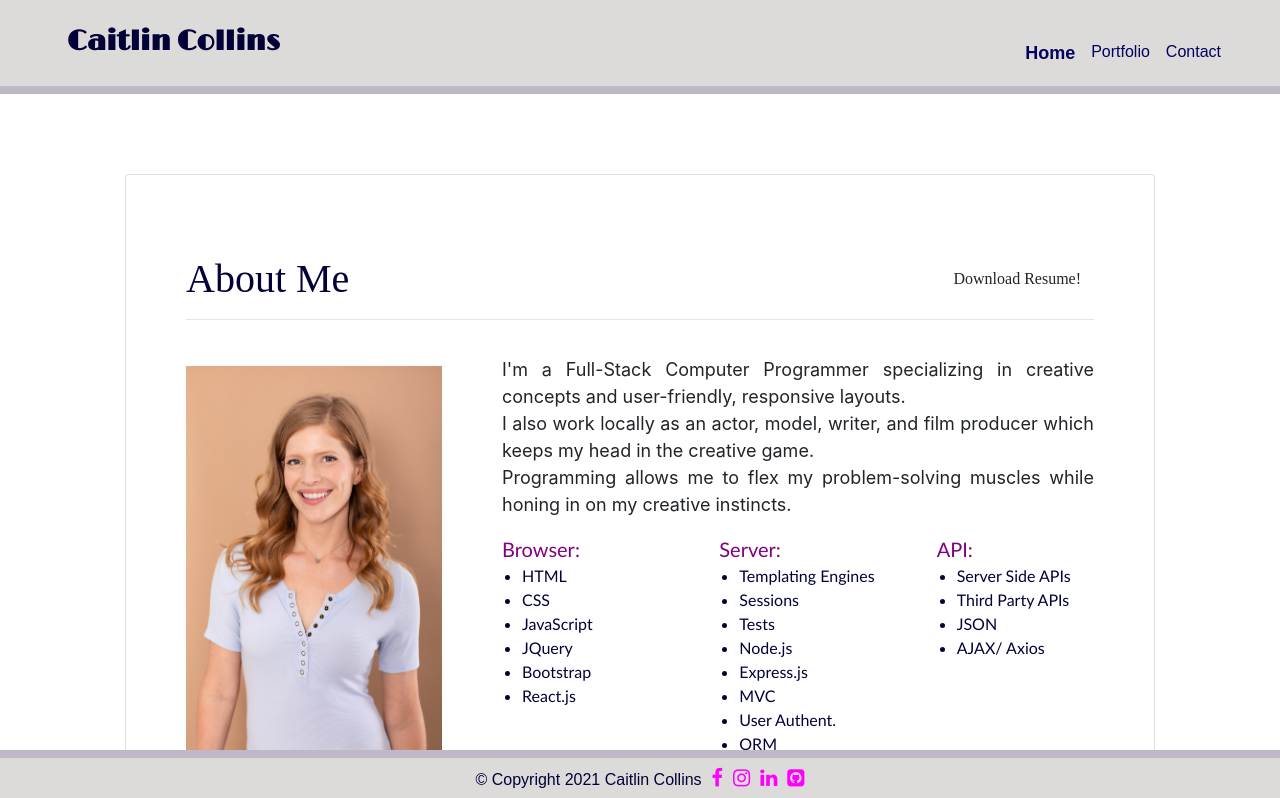
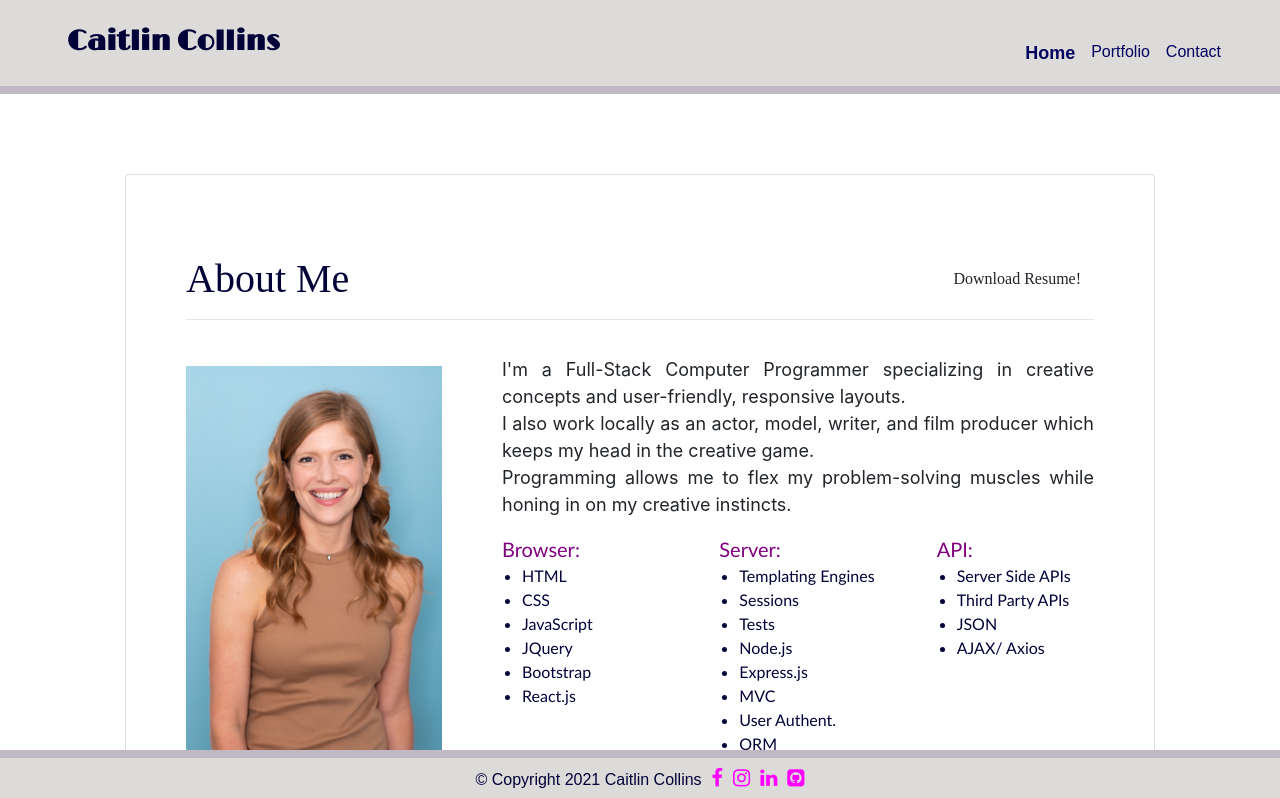
Before and after one commit to CaitlinCollins/React-Portfolio, a React (Create React App) app in the folder portfolio/: page /#/ in a window 1280 px wide. Shown: the top 798 px of the page. Built offline with nearby package versions, Linux system fonts and the light colour scheme; a web font is replaced by a local one.

Commit message:
photo update

```diff
--- a/portfolio/src/components/Home/index.js
+++ b/portfolio/src/components/Home/index.js
@@ -23,7 +23,7 @@ function Home() {
                     <Row>
                         <Col size="xs-4 sm-4">
                             <figure>
-                                <img className="card-img-top img-fluid bioimg" src="assets/Cait-42.jpg" alt="Photo of Caitlin"/>
+                                <img className="card-img-top img-fluid bioimg" src="assets/Cait-11.jpg" alt="Photo of Caitlin"/>
                                 <figcaption>Coming soon to a computer near you!</figcaption>
                             </figure>
                         </Col>
```
Also changed, not shown: portfolio/public/assets/Cait-11.jpg (added), portfolio/public/assets/Cait-42.jpg (deleted).
